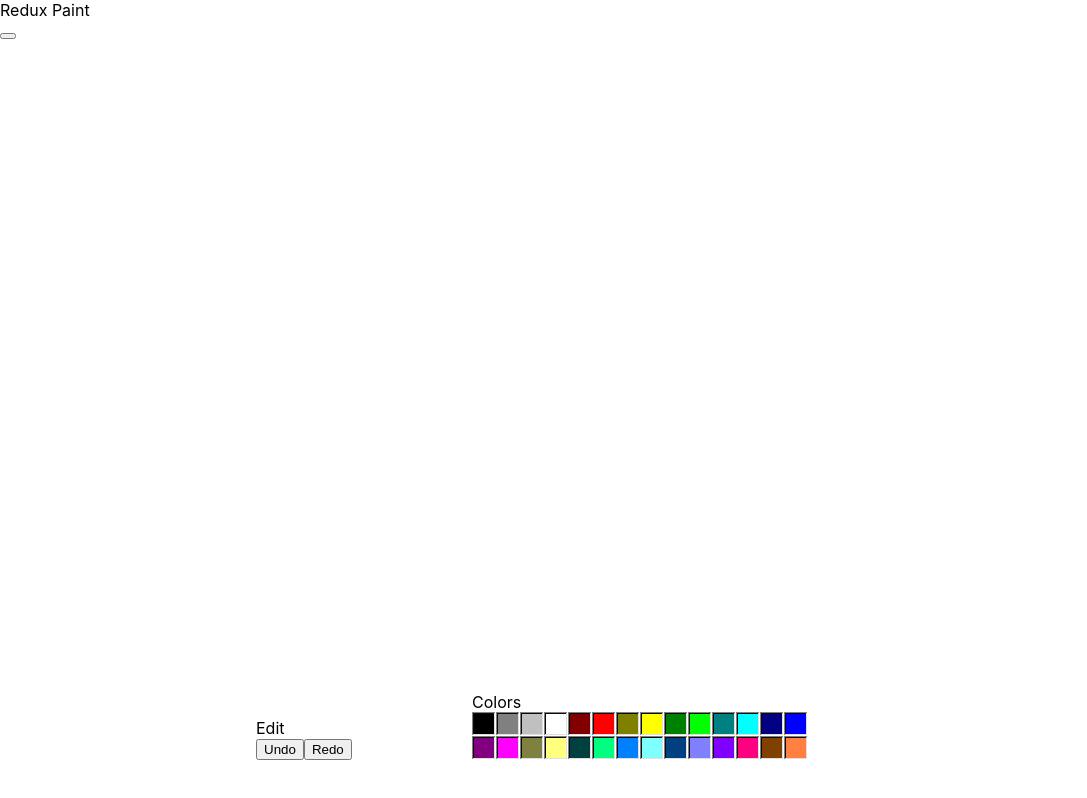
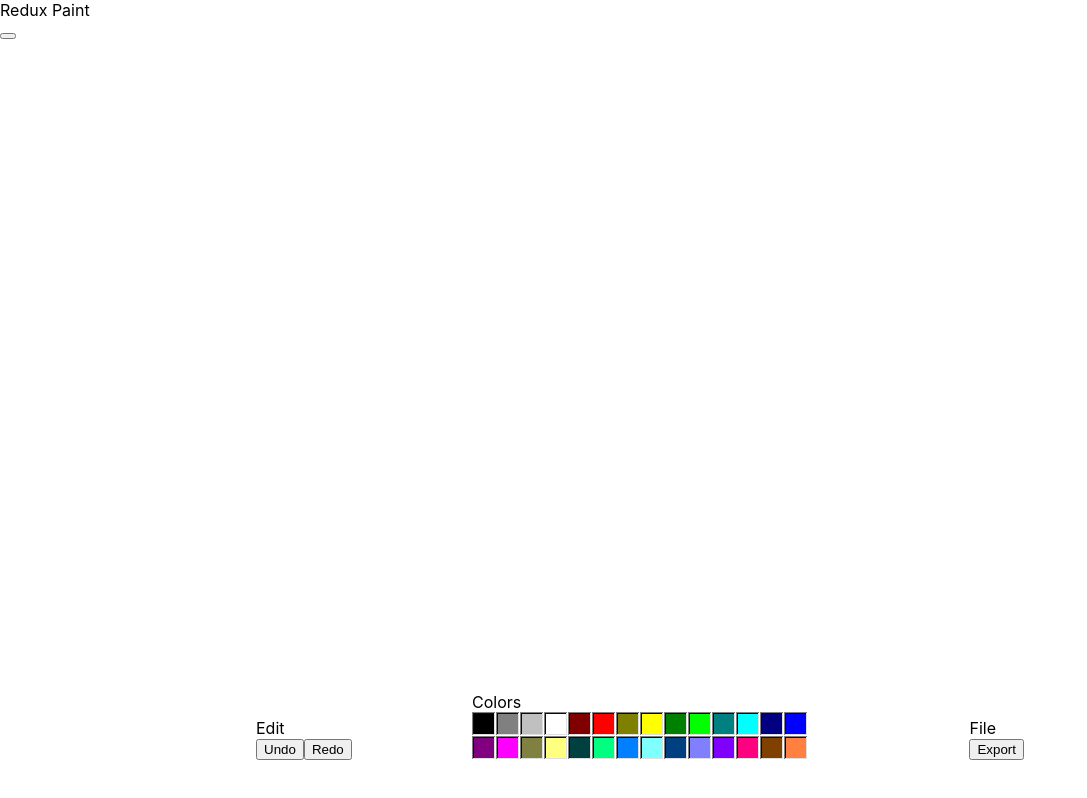
Before and after one commit to TiE23/sab-react-ts, a React (Create React App) app in the folder redux-paint/: page / in a window 1280 px wide. Shown: the top 798 px of the page, without its empty margins (0-1087 px from the left). Built offline with nearby package versions, Linux system fonts and the light colour scheme.

Commit message:
Added canvas image export. This includes a new component and a new canvas element ref context provider.

```diff
--- a/redux-paint/package.json
+++ b/redux-paint/package.json
@@ -7,12 +7,14 @@
     "@testing-library/jest-dom": "^5.11.4",
     "@testing-library/react": "^11.1.0",
     "@testing-library/user-event": "^12.1.10",
+    "@types/file-saver": "^2.0.3",
     "@types/jest": "^26.0.15",
     "@types/node": "^12.0.0",
     "@types/react": "^17.0.0",
     "@types/react-dom": "^17.0.0",
     "@types/react-redux": "^7.1.18",
     "@types/redux-logger": "^3.0.9",
+    "file-saver": "^2.0.5",
     "react": "^17.0.2",
     "react-dom": "^17.0.2",
     "react-redux": "^7.2.5",
--- a/redux-paint/src/App.tsx
+++ b/redux-paint/src/App.tsx
@@ -1,28 +1,31 @@
-import React, { useEffect, useRef } from 'react';
+import React, { useCallback, useEffect } from 'react';
 import { useSelector, useDispatch } from "react-redux";
 import { drawStroke, setCanvasSize, clearCanvas } from './canvasUtils';
 import { ColorPanel } from './shared/ColorPanel';
 import { EditPanel } from './shared/EditPanel';
+import { useCanvas } from './CanvasContext';
 
 import { currentStrokeSelector } from './modules/currentStroke/selector';
 import { strokesSelector } from './modules/strokes/selector';
 import { historyIndexSelector } from './modules/historyIndex/selector';
 import { beginStroke, endStroke, updateStroke } from './modules/currentStroke/actions';
+import { FilePanel } from './shared/FilePanel';
 
 const WIDTH = 1024
 const HEIGHT = 768
 
 function App() {
   const dispatch = useDispatch();
-  const canvasRef = useRef<HTMLCanvasElement>(null);
+  // const canvasRef = useRef<HTMLCanvasElement>(null);
+  const canvasRef = useCanvas();
   const currentStroke = useSelector(currentStrokeSelector);
   const strokes = useSelector(strokesSelector);
   const historyIndex = useSelector(historyIndexSelector);
   const isDrawing = !!currentStroke.points.length;
 
-  const getCanvasWithContext = (canvas = canvasRef.current) => {
+  const getCanvasWithContext = useCallback((canvas = canvasRef.current) => {
     return { canvas, context: canvas?.getContext("2d") };
-  };
+  }, [canvasRef]);
 
   const startDrawing = ({
     nativeEvent,
@@ -59,7 +62,7 @@ function App() {
       currentStroke.points,
       currentStroke.color,
     ));
-  }, [currentStroke]);
+  }, [currentStroke, getCanvasWithContext]);
 
   // Every (?) redraw the canvas is re-created.
   useEffect(() => {
@@ -76,7 +79,7 @@ function App() {
     context.strokeStyle = "black";
 
     clearCanvas(canvas);
-  }, []);
+  }, [getCanvasWithContext]);
 
   useEffect(() => {
     const { canvas, context } = getCanvasWithContext();
@@ -90,8 +93,7 @@ function App() {
         drawStroke(context, stroke.points, stroke.color)
       );
     })
-  // eslint-disable-next-line react-hooks/exhaustive-deps
-  }, [historyIndex]);
+  }, [getCanvasWithContext, historyIndex, strokes]);
 
   return (
     <div className="window">
@@ -103,6 +105,7 @@ function App() {
       </div>
       <EditPanel />
       <ColorPanel />
+      <FilePanel />
       <canvas
         onMouseDown={startDrawing}
         onMouseUp={endDrawing}
--- /dev/null
+++ b/redux-paint/src/CanvasContext.tsx
@@ -0,0 +1,28 @@
+// We'll need to pass the reference to the canvas to this function.
+// To make the canvas available from the FilePanel, let's move it to the context provider.
+// This is a good and simple example of writing a context provider just for when you need one!
+import React, {
+  createContext,
+  PropsWithChildren,
+  useRef,
+  RefObject,
+  useContext,
+} from "react";
+
+export const CanvasContext = createContext<
+  RefObject<HTMLCanvasElement>
+>({} as RefObject<HTMLCanvasElement>);
+
+export const CanvasProvider = ({
+  children,
+}: PropsWithChildren<{}>) => {
+  const canvasRef = useRef<HTMLCanvasElement>(null);
+
+  return (
+    <CanvasContext.Provider value={canvasRef}>
+      {children}
+    </CanvasContext.Provider>
+  );
+};
+
+export const useCanvas = () => useContext(CanvasContext);
--- a/redux-paint/src/canvasUtils.ts
+++ b/redux-paint/src/canvasUtils.ts
@@ -40,3 +40,14 @@ export const setCanvasSize = (
   canvas.style.height = `${height}px`;
   canvas.getContext("2d")?.scale(2, 2);
 };
+
+export const getCanvasImage = (
+  canvas: HTMLCanvasElement | null,
+): Promise<null | Blob> => {
+  return new Promise((resolve, reject) => {
+    if (!canvas) {
+      return reject(null);
+    }
+    canvas.toBlob(resolve);
+  });
+};
--- a/redux-paint/src/index.css
+++ b/redux-paint/src/index.css
@@ -48,3 +48,10 @@ canvas {
   transform: translate3d(-50%, 0, 0);
   z-index: 10;
 }
+
+.file {
+  position: fixed;
+  bottom: 40px;
+  right: 20%;
+  z-index: 10;
+}
--- a/redux-paint/src/index.tsx
+++ b/redux-paint/src/index.tsx
@@ -5,11 +5,14 @@ import App from './App';
 import reportWebVitals from './reportWebVitals';
 import { Provider } from 'react-redux';
 import { store } from "./store";
+import { CanvasProvider } from './CanvasContext';
 
 ReactDOM.render(
   <React.StrictMode>
     <Provider store={store}>
-      <App />
+      <CanvasProvider>
+        <App />
+      </CanvasProvider>
     </Provider>
   </React.StrictMode>,
   document.getElementById('root')
--- /dev/null
+++ b/redux-paint/src/shared/FilePanel.tsx
@@ -0,0 +1,31 @@
+import React from "react";
+import { useCanvas } from "../CanvasContext";
+import { saveAs } from "file-saver";
+import { getCanvasImage } from "../canvasUtils";
+
+export const FilePanel = () => {
+  const canvasRef = useCanvas();
+
+  const exportToFile = async () => {
+    const file = await getCanvasImage(canvasRef.current);
+    if (!file) {
+      return;
+    }
+    saveAs(file, "drawing.png");
+  };
+
+  return (
+    <div className="window file">
+      <div className="title-bar">
+        <div className="title-bar-text">File</div>
+      </div>
+      <div className="window-body">
+        <div className="field-row">
+          <button className="save-button" onClick={exportToFile}>
+            Export
+          </button>
+        </div>
+      </div>
+    </div>
+  );
+};
```
Also changed, not shown: 1 other file (tests, documents, lock files or other folders).
